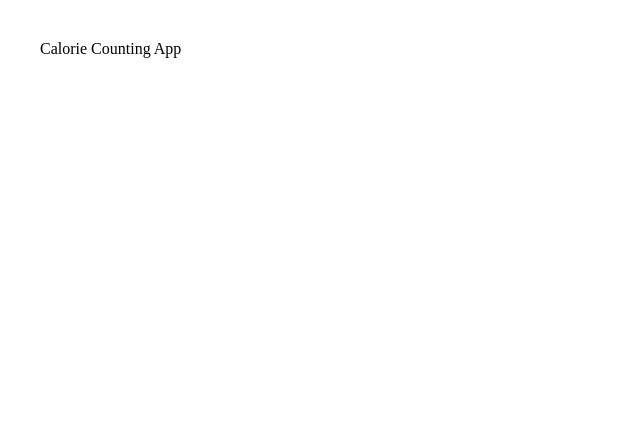
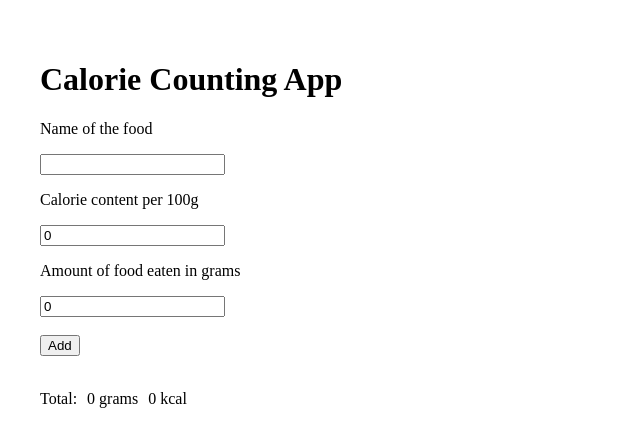
Before and after one commit to KateSerhiienko/calorie-counting-app, a Vue app: page / in a window 1280 px wide. Shown: the top 446 px of the page, without its empty margins (0-640 px from the left). Built offline with nearby package versions, Linux system fonts and the light colour scheme.

Commit message:
add functionality: calorie counting

```diff
--- a/src/App.vue
+++ b/src/App.vue
@@ -1 +1,66 @@
-<template>Calorie Counting App</template>
+<template>
+  <h1>Calorie Counting App</h1>
+  <div>
+    <p>Name of the food</p>
+    <input type="string" v-model="foodName" />
+    <p>Calorie content per 100g</p>
+    <input type="number" v-model="caloriesPer100g" />
+    <p>Amount of food eaten in grams</p>
+    <input type="number" v-model="foodWeight" />
+    <br />
+    <br />
+    <button type="button" @click="addFood">Add</button>
+  </div>
+  <br />
+  <ol>
+    <li v-for="(food, index) in foodsList" :key="index">
+      <span>{{ food.name }}</span>
+      <span>{{ food.weight }} grams</span>
+      <span>{{ food.calories }} kcal</span>
+    </li>
+  </ol>
+  <div>
+    <span>Total:</span>
+    <span>{{ totalWeight }} grams</span>
+    <span>{{ totalCalories }} kcal</span>
+  </div>
+</template>
+
+<script>
+export default {
+  name: 'App',
+  data() {
+    return {
+      foodName: '',
+      caloriesPer100g: 0,
+      foodWeight: 0,
+      foodsList: [],
+    };
+  },
+  methods: {
+    addFood() {
+      const calories = (this.caloriesPer100g / 100) * this.foodWeight;
+      const foodToAdd = {
+        name: this.foodName,
+        weight: this.foodWeight,
+        calories: calories,
+      };
+      this.foodsList.push(foodToAdd);
+    },
+  },
+  computed: {
+    totalWeight() {
+      return this.foodsList.reduce((total, food) => total + food.weight, 0);
+    },
+    totalCalories() {
+      return this.foodsList.reduce((total, food) => total + food.calories, 0);
+    },
+  },
+};
+</script>
+
+<style scoped>
+span {
+  margin-right: 10px;
+}
+</style>
```
